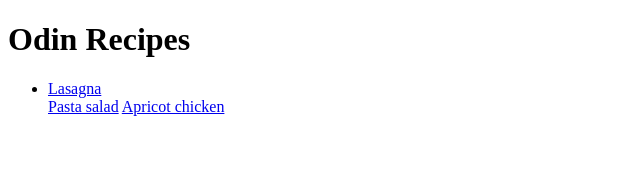
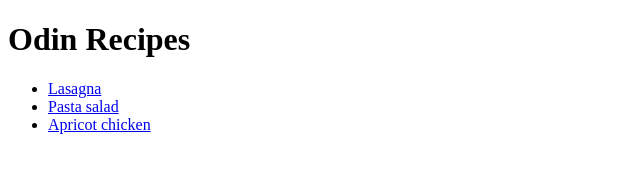
Before and after one commit to mjasw1/odin-recipes, a plain HTML site: page index.html in a window 1280 px wide. Shown: the whole page, without its empty margins (0-640 px from the left). Drawn offline with Linux system fonts and the light colour scheme.

Commit message:
Resolve spacing issue in recipe list

```diff
--- a/index.html
+++ b/index.html
@@ -9,8 +9,8 @@
     <h1>Odin Recipes</h1>
     <ul>
         <li><a href="recipes/lasagna.html">Lasagna</a></li>
-        <a href="recipes/pasta-salad.html">Pasta salad</a>
-        <a href="recipes/apricot-chicken.html">Apricot chicken</a>
+        <li><a href="recipes/pasta-salad.html">Pasta salad</a></li>
+        <li><a href="recipes/apricot-chicken.html">Apricot chicken</a></li>
     </ul>
 
 </body>
```
